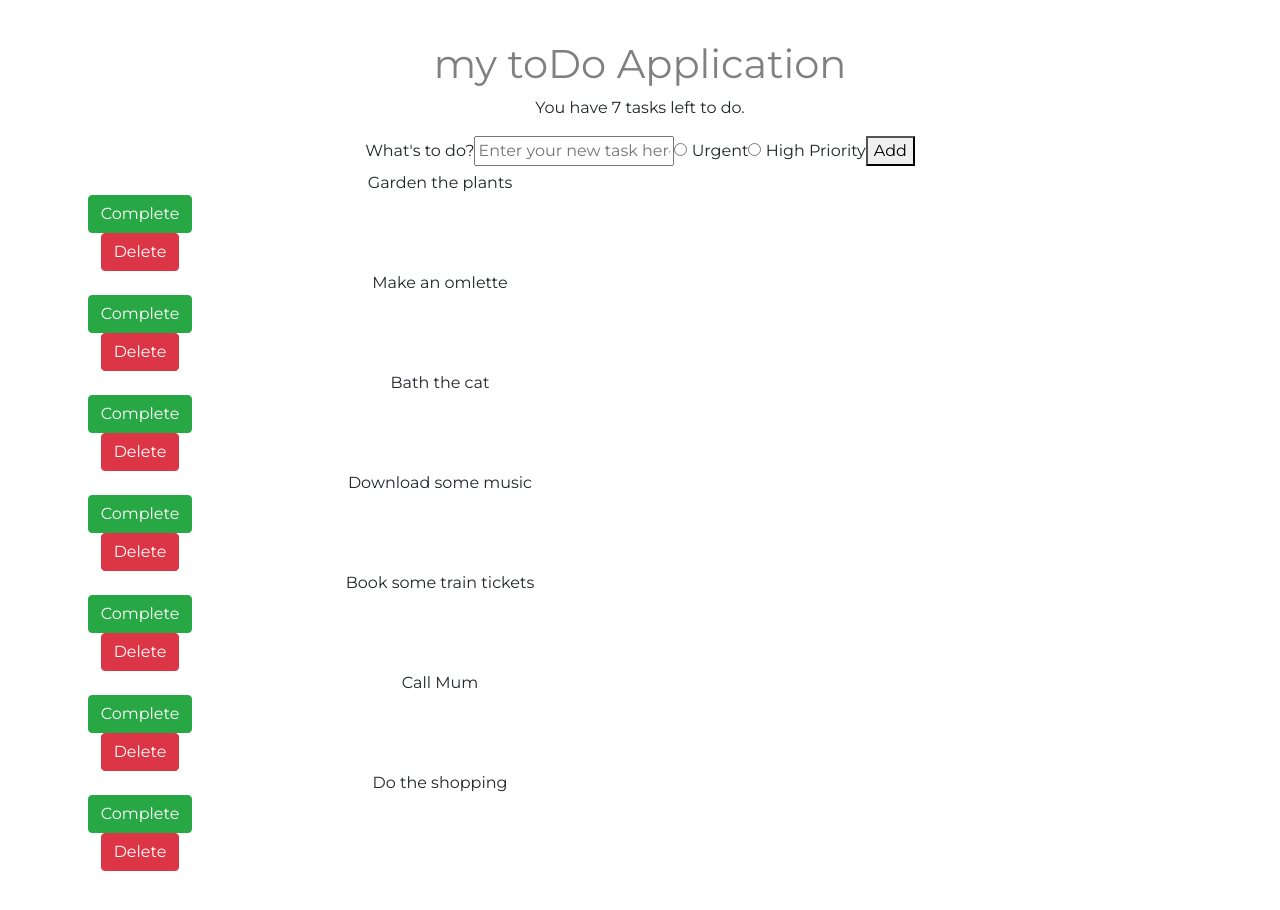
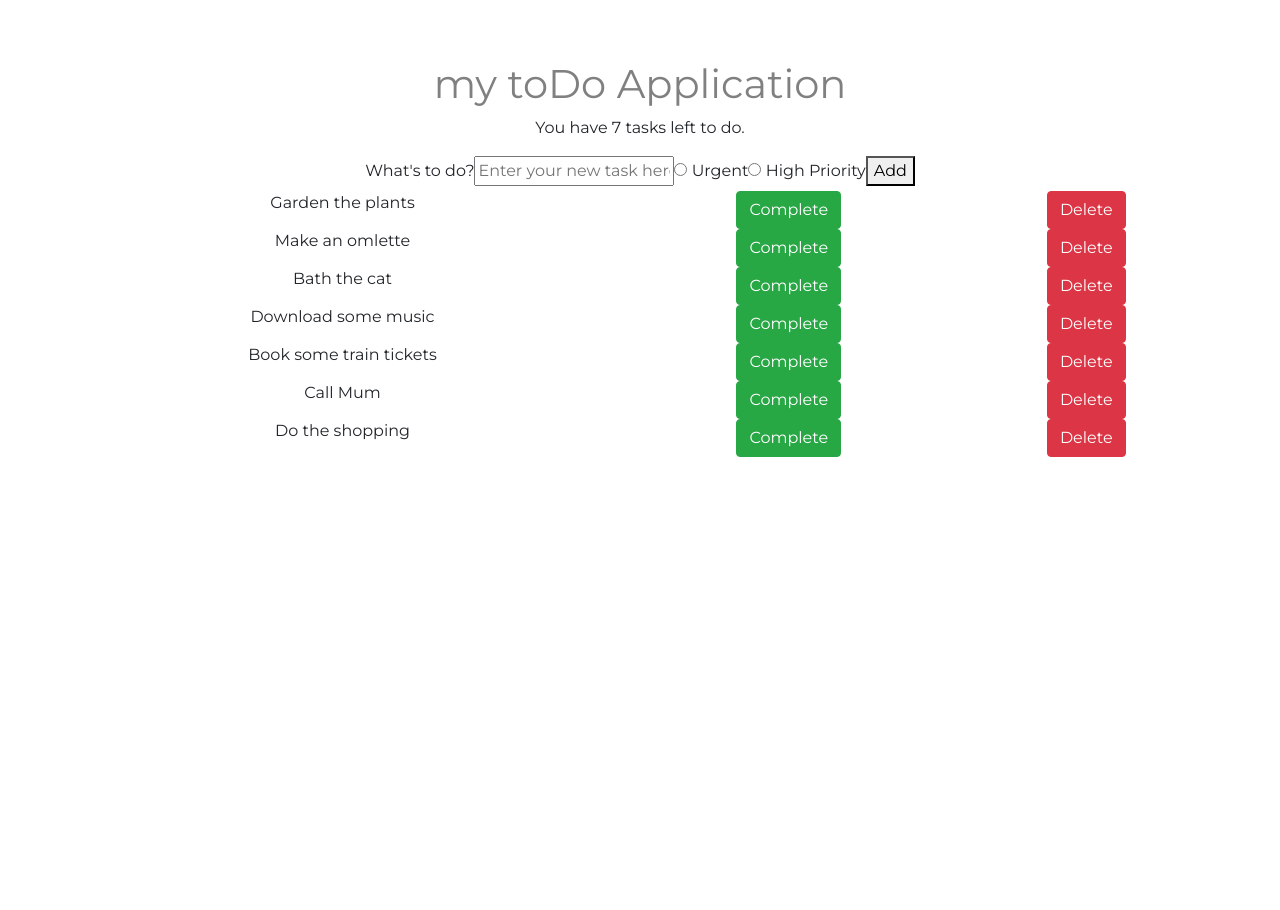
Before and after one commit to lucymulligan/todo-app-frontend, a React app: page / in a window 1280 px wide. After the commit the page ends 800 px from the top, so only its background shows below. Built offline with nearby package versions, Linux system fonts and the light colour scheme.

Commit message:
Row working on buttons

```diff
--- a/src/App.css
+++ b/src/App.css
@@ -1,5 +1,5 @@
 body {
   font-family: 'Montserrat', sans-serif;
   text-align: center;
-  padding: 40px;
+  padding: 60px;
 }
--- a/src/components/AddItem.js
+++ b/src/components/AddItem.js
@@ -13,10 +13,12 @@
 
     handleClick = () => {
         const newTask = this.state.text;
+        if (newTask.length > 0){
         this.props.addTask(newTask)
         this.setState({
             text: ''
         })
+    }
     }
 
     render() {
--- a/src/components/ListItem.js
+++ b/src/components/ListItem.js
@@ -3,14 +3,14 @@
 class ListItem extends React.Component {
     render() {
         return (
-            <div className="Row">
-                <div className="col-8">
+            <div className="row">
+                <div className="col-6">
                     {this.props.task}
                     </div>
-                <div className="col-2">
+                <div className="col-3">
                     <button type="button" className="btn btn-success">Complete</button>
                     </div>
-                <div className="col-2">
+                <div className="col-3">
                     <button type="button" class="btn btn-danger">Delete</button>
                 </div>
             </div>
```
